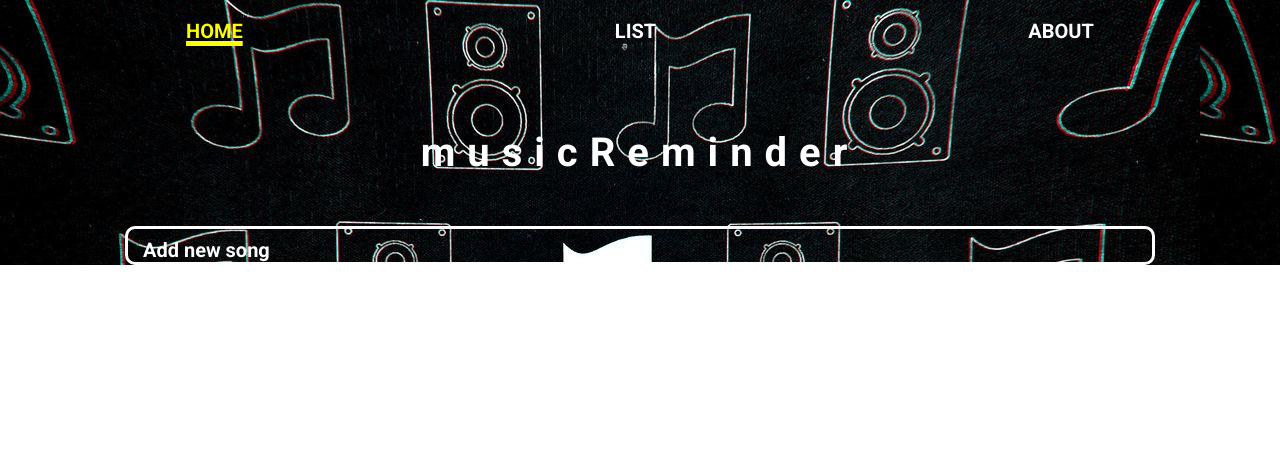
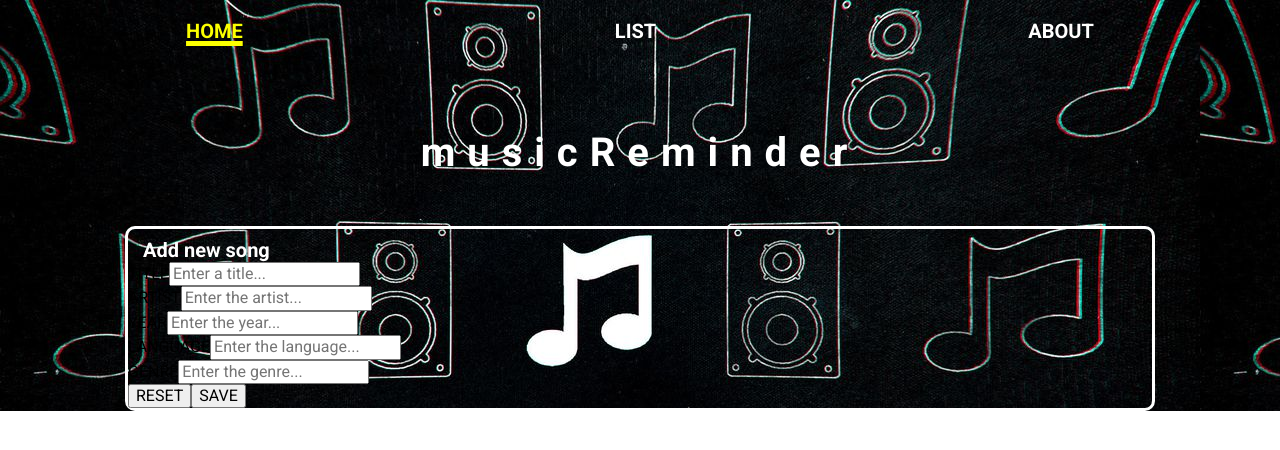
Before and after one commit to fabiolorenzi/musicReminder, an Angular app in the folder client/: page / in a window 1280 px wide. Shown: the top 450 px of the page. Built offline with nearby package versions, Linux system fonts and the light colour scheme.

Commit message:
created the html for add song form and setted resetted function

```diff
--- a/client/src/app/components/add-song-form/add-song-form.component.html
+++ b/client/src/app/components/add-song-form/add-song-form.component.html
@@ -1,4 +1,30 @@
 <div class="formContainer">
     <h3>Add new song</h3>
-    <form #songForm="ngForm" (ngSubmit)="submitter(songForm)"></form>
+    <form #songForm="ngForm" (ngSubmit)="submitter(songForm)">
+        <input type="hidden" name="_id" #_id="ngModel" [(ngModel)]="songService.selectedSong._id" />
+        <div class="inputArea">
+            <label for="title">TITLE</label>
+            <input type="text" name="title" placeholder="Enter a title..." #name="ngModel" [(ngModel)]="songService.selectedSong.title" />
+        </div>
+        <div class="inputArea">
+            <label for="artist">ARTIST</label>
+            <input type="text" name="artist" placeholder="Enter the artist..." #name="ngModel" [(ngModel)]="songService.selectedSong.artist" />
+        </div>
+        <div class="inputArea">
+            <label for="year">YEAR</label>
+            <input type="text" name="year" placeholder="Enter the year..." #name="ngModel" [(ngModel)]="songService.selectedSong.year" />
+        </div>
+        <div class="inputArea">
+            <label for="language">LANGUAGE</label>
+            <input type="text" name="language" placeholder="Enter the language..." #name="ngModel" [(ngModel)]="songService.selectedSong.language" />
+        </div>
+        <div class="inputArea">
+            <label for="genre">GENRE</label>
+            <input type="text" name="genre" placeholder="Enter the genre..." #name="ngModel" [(ngModel)]="songService.selectedSong.genre" />
+        </div>
+        <div class="buttonArea">
+            <button type="button" (click)="resetter(songForm)">RESET</button>
+            <button type="submit">SAVE</button>
+        </div>
+    </form>
 </div>
--- a/client/src/app/components/add-song-form/add-song-form.component.ts
+++ b/client/src/app/components/add-song-form/add-song-form.component.ts
@@ -1,16 +1,38 @@
 import { Component, OnInit } from '@angular/core';
+import { NgForm } from "@angular/forms";
+
+import { SongService } from "../../services/song.service";
+import { Song } from "../../services/song.model";
+
+declare var M: any;
 
 @Component({
   selector: 'app-add-song-form',
   templateUrl: './add-song-form.component.html',
-  styleUrls: ['./add-song-form.component.css']
+  styleUrls: ['./add-song-form.component.css'],
+  providers: [SongService]
 })
 export class AddSongFormComponent implements OnInit {
 
-  constructor() { }
+  constructor(public songService: SongService) { }
 
-  ngOnInit(): void {
-  }
+  ngOnInit() {
+    this.resetter();
+  };
+
+  resetter(form?: NgForm) {
+    if (form) {
+      form.reset();
+    };
+    this.songService.selectedSong = {
+      _id: "",
+      title: "",
+      artist: "",
+      year: "",
+      language: "",
+      genre: ""
+    };
+  };
 
   submitter(songForm: any) {
     console.log(songForm);
```
